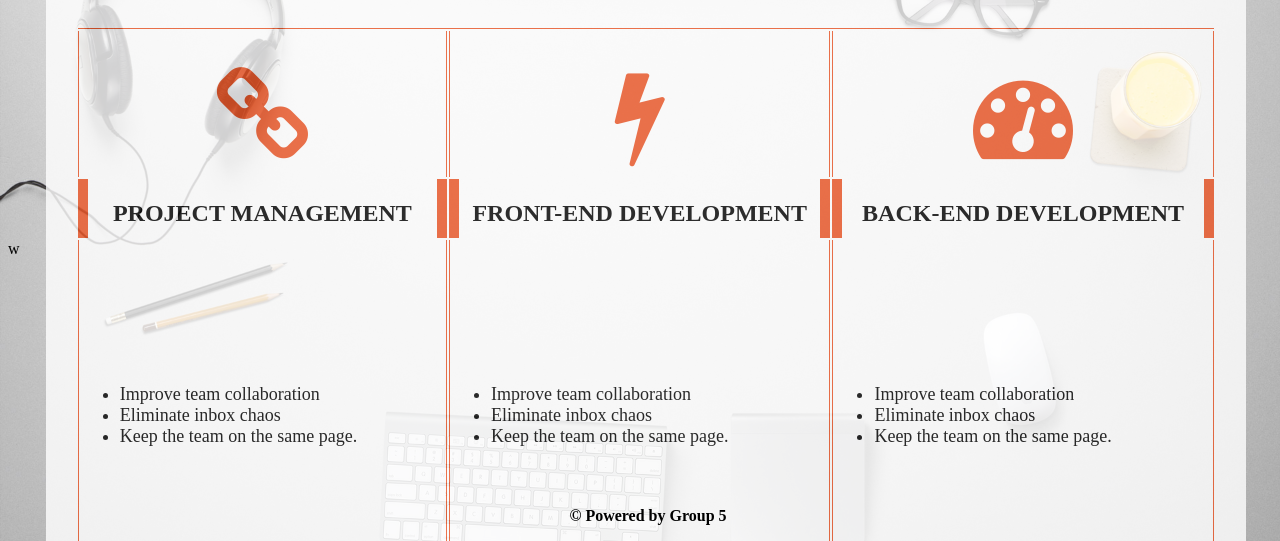
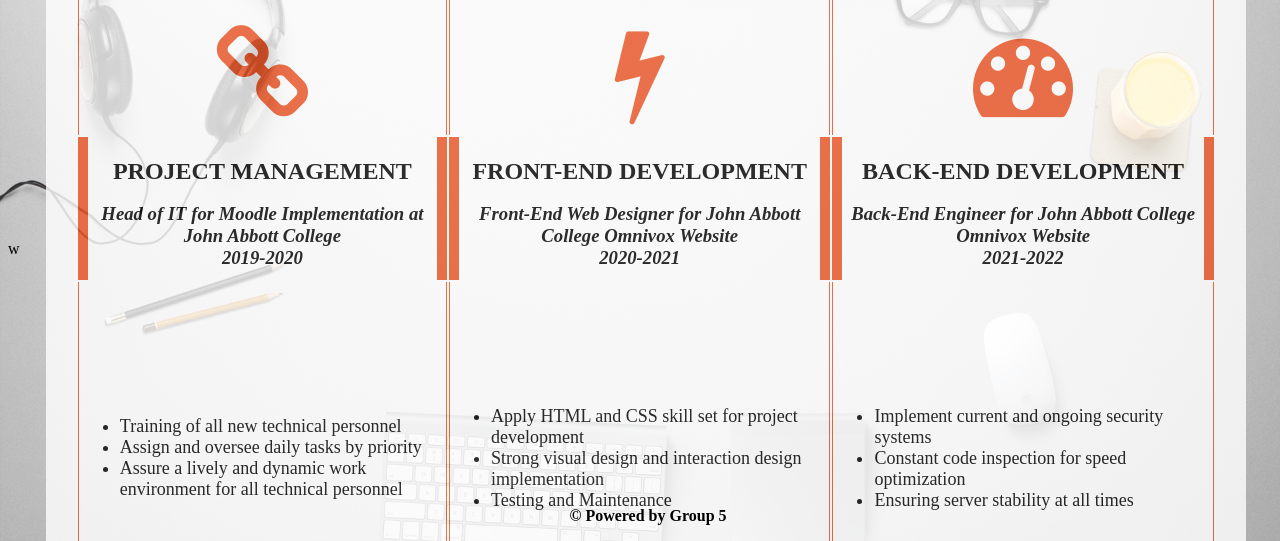
Before and after one commit to Lucie-HJ-ROH/CVWebSite, a plain HTML site: page pages/Works.html in a window 1280 px wide. Shown: the part 259-800 px from the top of the page. Drawn offline with Linux system fonts and the light colour scheme.

Commit message:
2022.04.27 Final version or our project.

```diff
--- a/pages/Works.html
+++ b/pages/Works.html
@@ -46,52 +46,55 @@
         </tr>
         <tr>
             <td class="works-main-highlevel">
-                <h2>PROJECT MANAGEMENT</h2>
+                <h2>PROJECT MANAGEMENT </h2>
+                <h3><i>Head of IT for Moodle Implementation at John Abbott College <br> 2019-2020</i></h3>
             </td>
             <td class="works-main-highlevel">
                 <h2>FRONT-END DEVELOPMENT</h2>
+                <h3><i>Front-End Web Designer for John Abbott College Omnivox Website <br> 2020-2021 </i></h3>
             </td>w
             <td class="works-main-highlevel">
                 <h2>BACK-END DEVELOPMENT</h2>
+                <h3><i>Back-End Engineer for John Abbott College Omnivox Website <br> 2021-2022</i></h3>
             </td>
         </tr>
         <tr class="works-main-detail-row">
             <td class="works-main-detail">
                 <ul>
                     <li>
-                        Improve team collaboration
+                        Training of all new technical personnel
                     </li>
                     <li>
-                        Eliminate inbox chaos
+                        Assign and oversee daily tasks by priority
                     </li>
                     <li>
-                        Keep the team on the same page.
+                        Assure a lively and dynamic work environment for all technical personnel
                     </li>
                 </ul>
             </td>
             <td class="works-main-detail">
                 <ul>
                     <li>
-                        Improve team collaboration
+                        Apply HTML and CSS skill set for project development
                     </li>
                     <li>
-                        Eliminate inbox chaos
+                        Strong visual design and interaction design implementation
                     </li>
                     <li>
-                        Keep the team on the same page.
+                        Testing and Maintenance
                     </li>
                 </ul>
             </td>
             <td class="works-main-detail">
                 <ul>
                     <li>
-                        Improve team collaboration
+                        Implement current and ongoing security systems
                     </li>
                     <li>
-                        Eliminate inbox chaos
+                        Constant code inspection for speed optimization
                     </li>
                     <li>
-                        Keep the team on the same page.
+                        Ensuring server stability at all times
                     </li>
                 </ul>
             </td>
```
Also changed, not shown: index.html (+4 -1 lines), pages/Contact.html (+2 -2 lines), pages/Education.html (+3 -3 lines), 3 other files.
